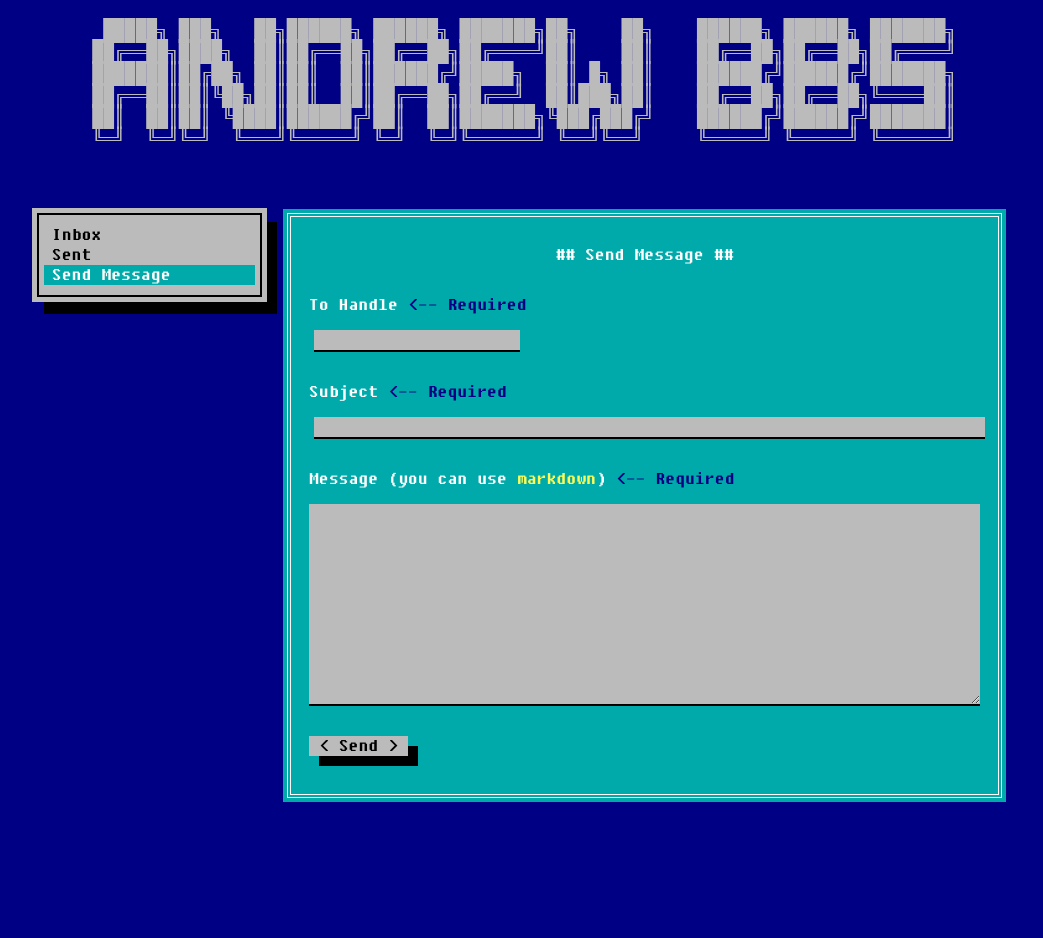
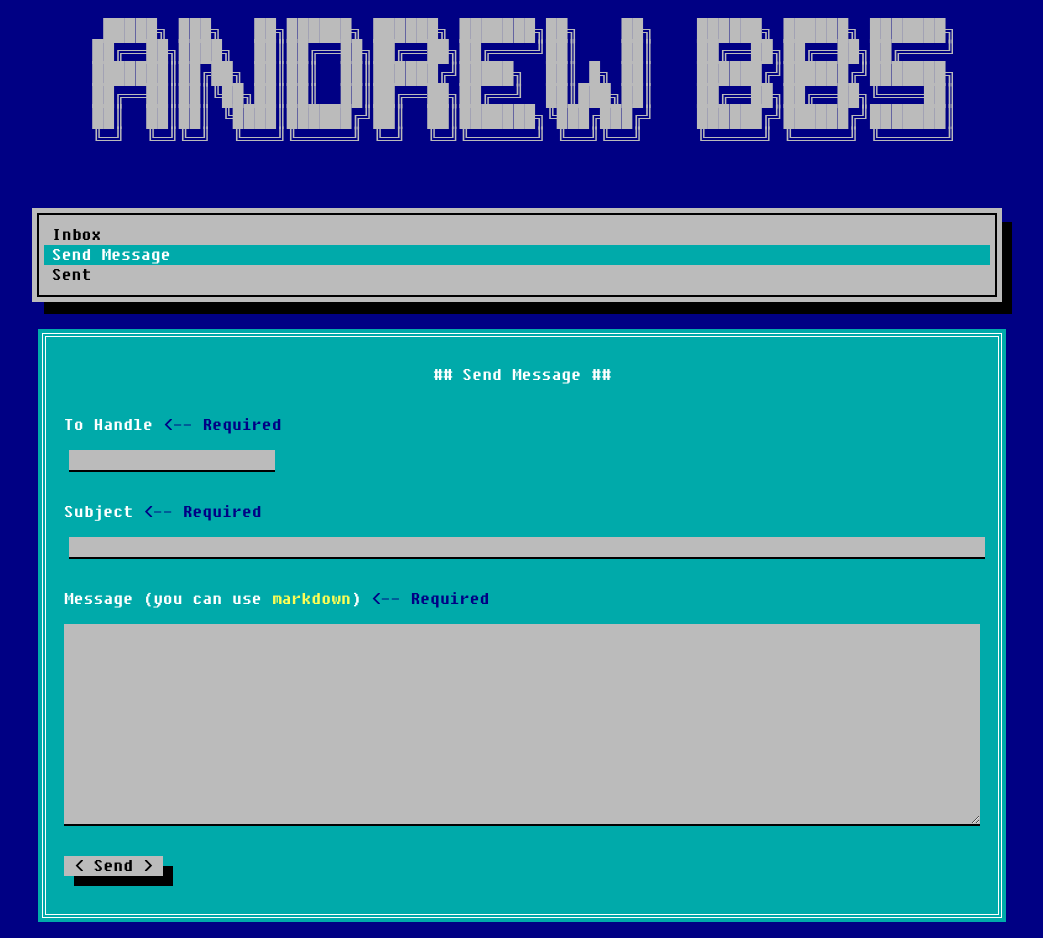
Before and after one commit to lostways/andrewbbs, a Django app: page /members/messages/send in a window 1280 px wide. Shown: the part 56-994 px from the top of the page, without its empty margins (118-1161 px from the left). Before the commit the page ends 858 px from the top, so only its background shows below. Run offline with Django 3.2, Linux system fonts and the light colour scheme; the visitor is signed in with stand-in values (Sample User, id 1); data comes from the database, SQL or seed files in the repository; data that the repository does not hold is empty; some libraries are stand-ins or nearby versions.

Commit message:
styling messages screen

```diff
--- a/app/andrewbbs/static/css/main.css
+++ b/app/andrewbbs/static/css/main.css
@@ -204,3 +204,7 @@ form.member-message {
 .message-read {
     color: #bbb;
 }
+
+.row-fluid .col.message-content {
+    margin-left: 0px;
+}
--- a/app/andrewbbs/templates/layout/messages.html
+++ b/app/andrewbbs/templates/layout/messages.html
@@ -4,20 +4,20 @@
 {% url 'member-message-sent' as sent_url %}
 {% url 'member-message-send' as send_url %}
 <div class="row-fluid">
-  <div class="span3">
+  <div class="span12">
     <ul class="nav nav-list side-bar">
       <li class="{% if request.path == inbox_url %}active{% endif %}">
         <a href="{{inbox_url}}">Inbox</a>
       </li>
+      <li class="{% if request.path == send_url %}active{% endif %}">
+        <a href="{{send_url}}">Send Message</a>
+      </li>
       <li class="{% if request.path == sent_url %}active{% endif %}">
         <a href="{{sent_url}}">Sent</a>
       </li>
-      <li class="{% if request.path == send_url %}active{% endif %}">
-        <a href="{{send_url}}">Send Message</a>
-      </li>
     </ul>
   </div>
-  <div class="col span9">
+  <div class="col span12 message-content">
     {% block content %}{% endblock %}
   </div>
 </div>
```
